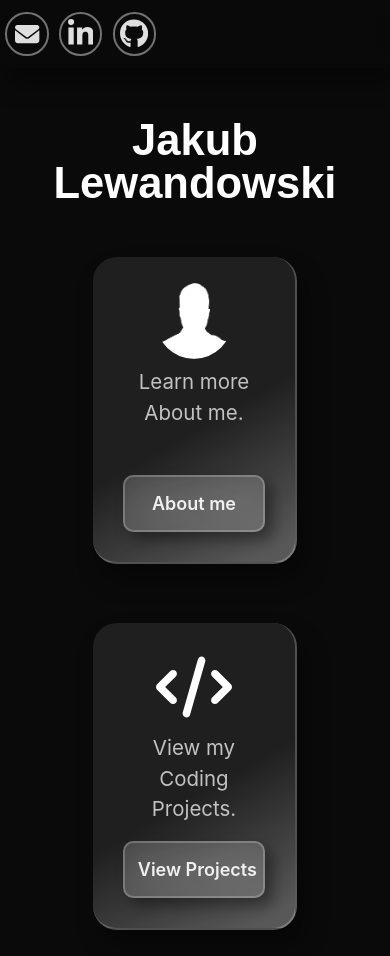
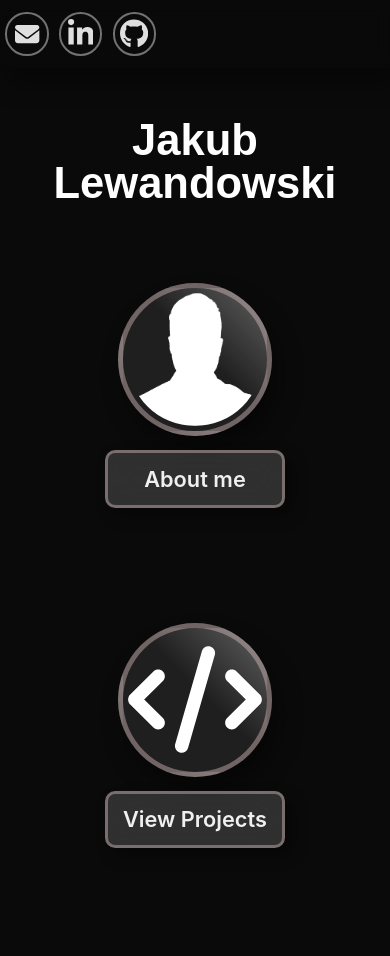
Before and after one commit to JacobLewandowskiDev/portfolio-website, a Vue app: page / in a window 390 px wide. After the commit the page ends 879 px from the top, so only its background shows below. Built offline with nearby package versions, Linux system fonts and the light colour scheme; a web font is replaced by a local one.

Commit message:
This commit updates the home page for mobile devices

```diff
--- a/src/components/Card.vue
+++ b/src/components/Card.vue
@@ -43,6 +43,7 @@ export default {
   border-color: var(--card-border-color);
   border-radius: 24px;
   padding: 2rem;
+  background: linear-gradient(150deg, rgb(62 62 62 / 42%) 55%, rgb(88 88 88) 94%);
   box-shadow: 0.3rem 0.6rem 0.9rem rgba(0, 0, 0, 0.4);
   backdrop-filter: blur(0.25rem);
   -webkit-backdrop-filter: blur(0.9rem);
@@ -136,4 +137,48 @@ export default {
     margin: 0 0.25rem;
   }
 }
+
+@media screen and (max-width: 470px) {
+  .card {
+    all: initial;
+    position: relative;
+    display: flex;
+    align-items: center;
+    flex-direction: column;
+    width: 12rem;
+    height: 10rem;
+    margin: 0 1.5rem;
+    padding: 1rem;
+  }
+
+  .card__img {
+    border: 0.2rem solid var(--card-mobile-border-color);
+    width: 6rem;
+    height: 6rem;
+    border-radius: 50%;
+    margin: 1rem;
+    padding: 0.2rem;
+    background: linear-gradient(45deg, rgb(62 62 62 / 42%) 55%, rgb(88 88 88) 94%);
+    box-shadow: 0.3rem 0.6rem 0.9rem rgba(0, 0, 0, 0.4);
+    backdrop-filter: blur(0.25rem);
+    -webkit-backdrop-filter: blur(0.9rem);
+  }
+
+  .card__link {
+    margin-top: 1rem;
+    width: 50%;
+    font-family: var(--button-font);
+    font-size: .85rem;
+    background-color: var(--card-link-bg-color);
+    border: 0.15rem solid var(--card-mobile-border-color);
+  }
+
+  .card__description {
+    display: none;
+  }
+
+  .card__link:active {
+    border: 0.15rem solid #37c6ff;
+}
+}
 </style>
--- a/src/styles/style.css
+++ b/src/styles/style.css
@@ -35,6 +35,7 @@ body {
   --background-color: #0a0a0a;
   --font-color: #ffffff;
   --card-border-color: #ffffff38;
+  --card-mobile-border-color: #dfc4c46b;
   --card-link-bg-color: #ffffff28;
   --card-link-bg-color-hover: #e6e6e654;
   --card-link-bg-color-active: #37c6ff91;
--- a/src/views/Home.vue
+++ b/src/views/Home.vue
@@ -26,7 +26,7 @@ export default {
           name: "View Projects",
         },
       ],
-      showFlowField: window.innerWidth >= 680, // Change also the value in methods: handleResize() method when modifying.
+      showFlowField: window.innerWidth >= 680, // Change also the value in methods: handleResize() method (LINE 47) when modifying.
     };
   },
 
```
Also changed, not shown: 1 other file (tests, documents, lock files or other folders).
